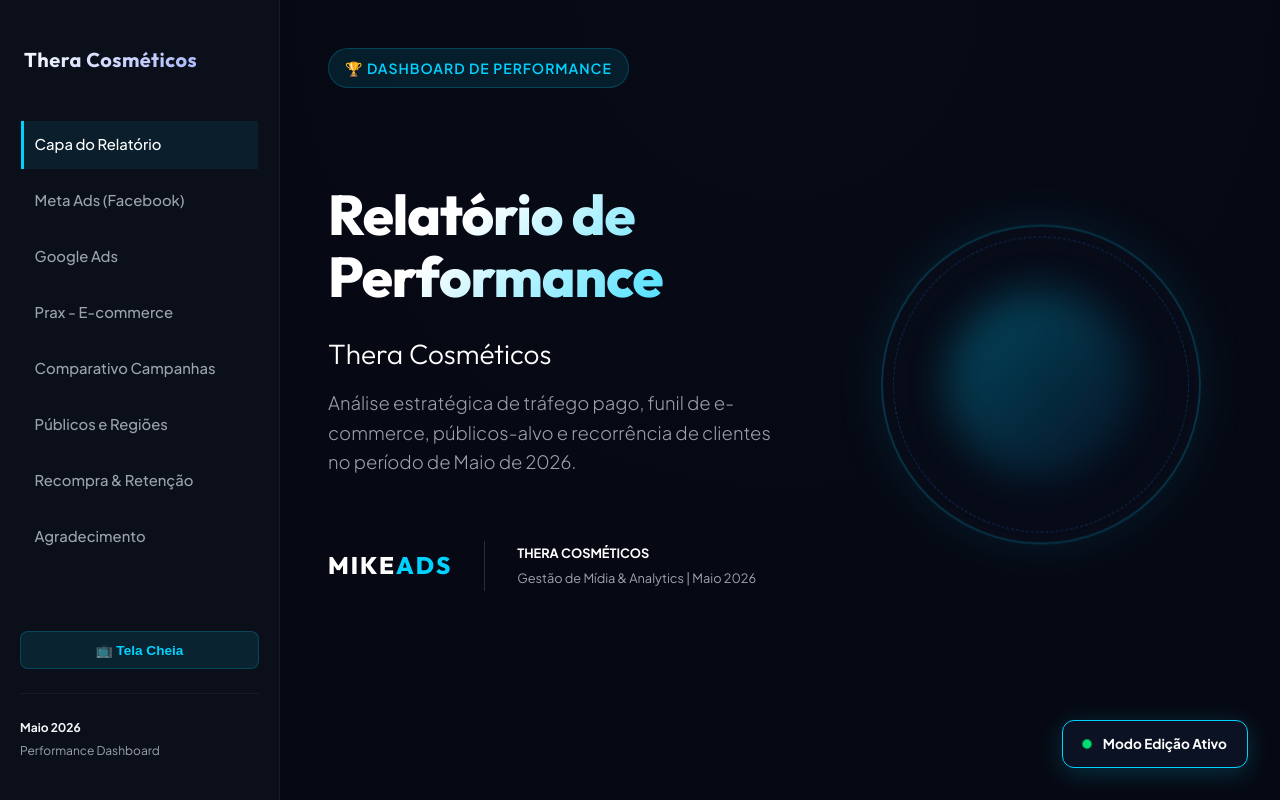
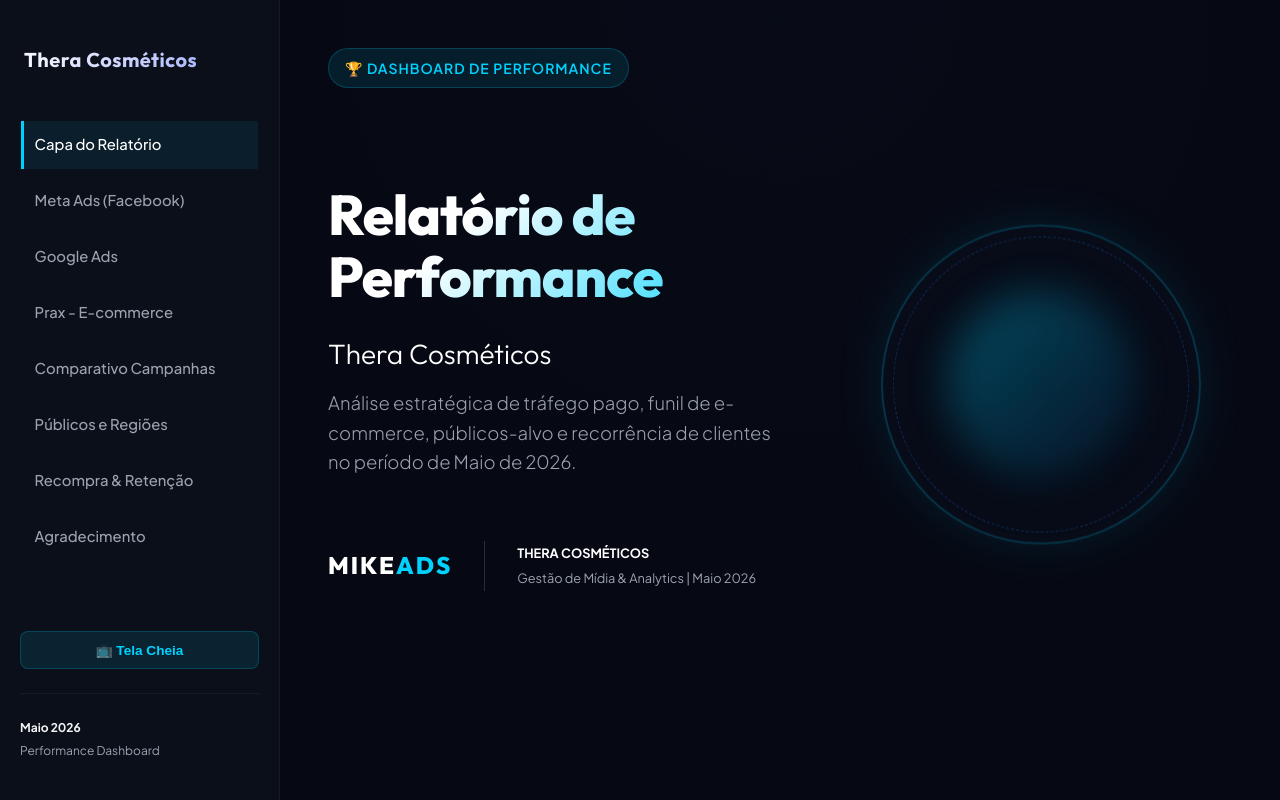
Before and after one commit to willsilva-ads/thera-maio2026, a plain HTML site: page index.html in a window 1280 px wide. Drawn offline with nearby package versions, Linux system fonts and the light colour scheme.

Commit message:
Add files via upload

```diff
--- a/index.html
+++ b/index.html
@@ -844,36 +844,6 @@
             width: 100%;
             height: 2px;
             background: var(--accent);
-        }
-
-        /* Mode HUD styling */
-        .mode-hud {
-            position: fixed;
-            bottom: 2rem;
-            right: 2rem;
-            background: rgba(13, 20, 38, 0.9);
-            border: 1px solid var(--accent);
-            border-radius: 12px;
-            padding: 0.75rem 1.25rem;
-            box-shadow: 0 5px 25px rgba(0, 210, 255, 0.2);
-            z-index: 1000;
-            display: flex;
-            align-items: center;
-            gap: 0.75rem;
-        }
-
-        .mode-indicator {
-            width: 8px;
-            height: 8px;
-            border-radius: 50%;
-            background: #00e676;
-            animation: pulse 1.5s infinite;
-        }
-
-        @keyframes pulse {
-            0% { transform: scale(0.9); opacity: 0.6; }
-            50% { transform: scale(1.2); opacity: 1; }
-            100% { transform: scale(0.9); opacity: 0.6; }
         }
     </style>
 </head>
@@ -1746,12 +1716,6 @@
     </main>
 </div>
 
-<!-- Floating Mode HUD (indicates live-editing is enabled) -->
-<div class="mode-hud">
-    <div class="mode-indicator"></div>
-    <span style="font-size: 0.85rem; font-weight: 700; color: #fff;">Modo Edição Ativo</span>
-</div>
-
 <script>
     // Adjust Dimension HUD functionality
     function adjustWidth(input) {
```
